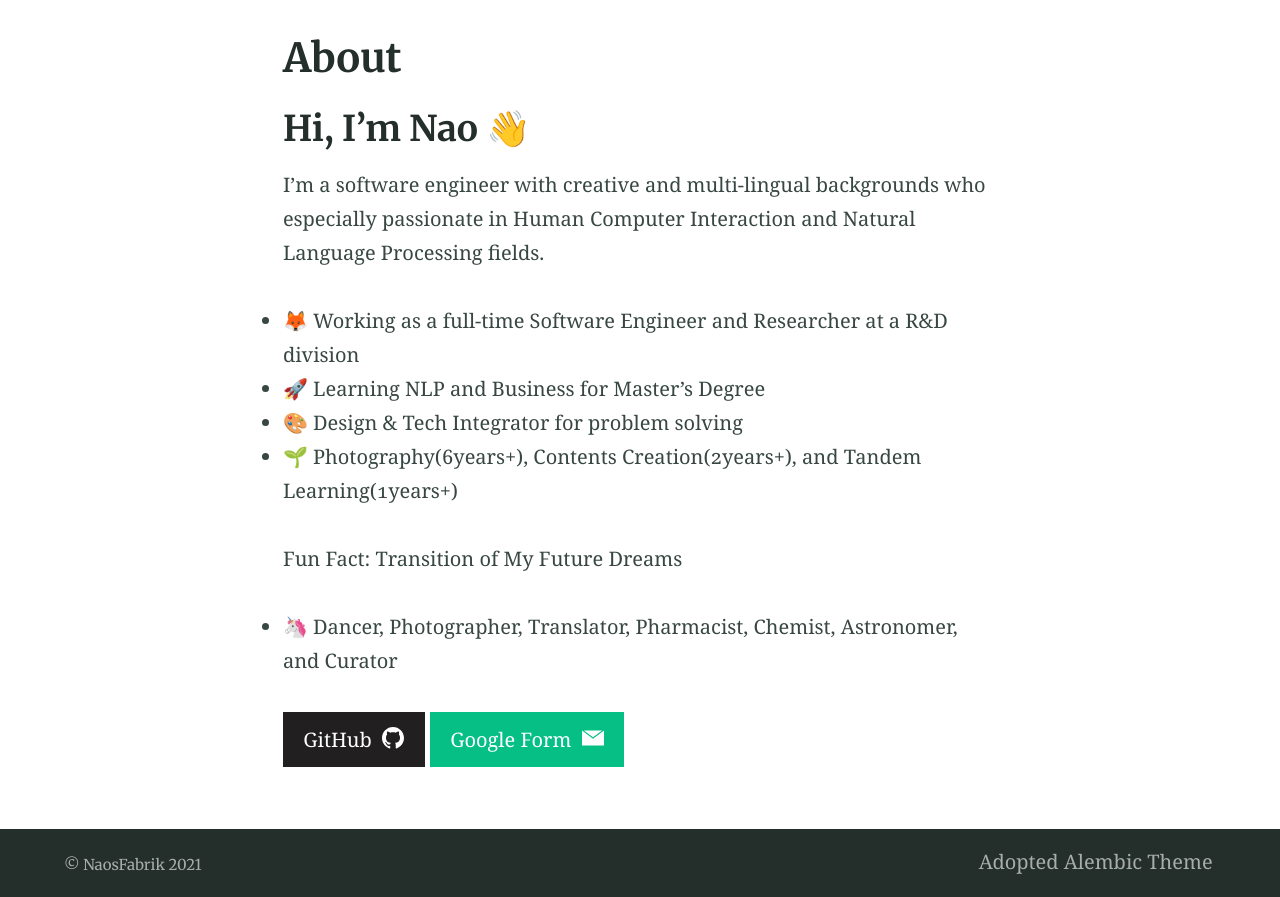
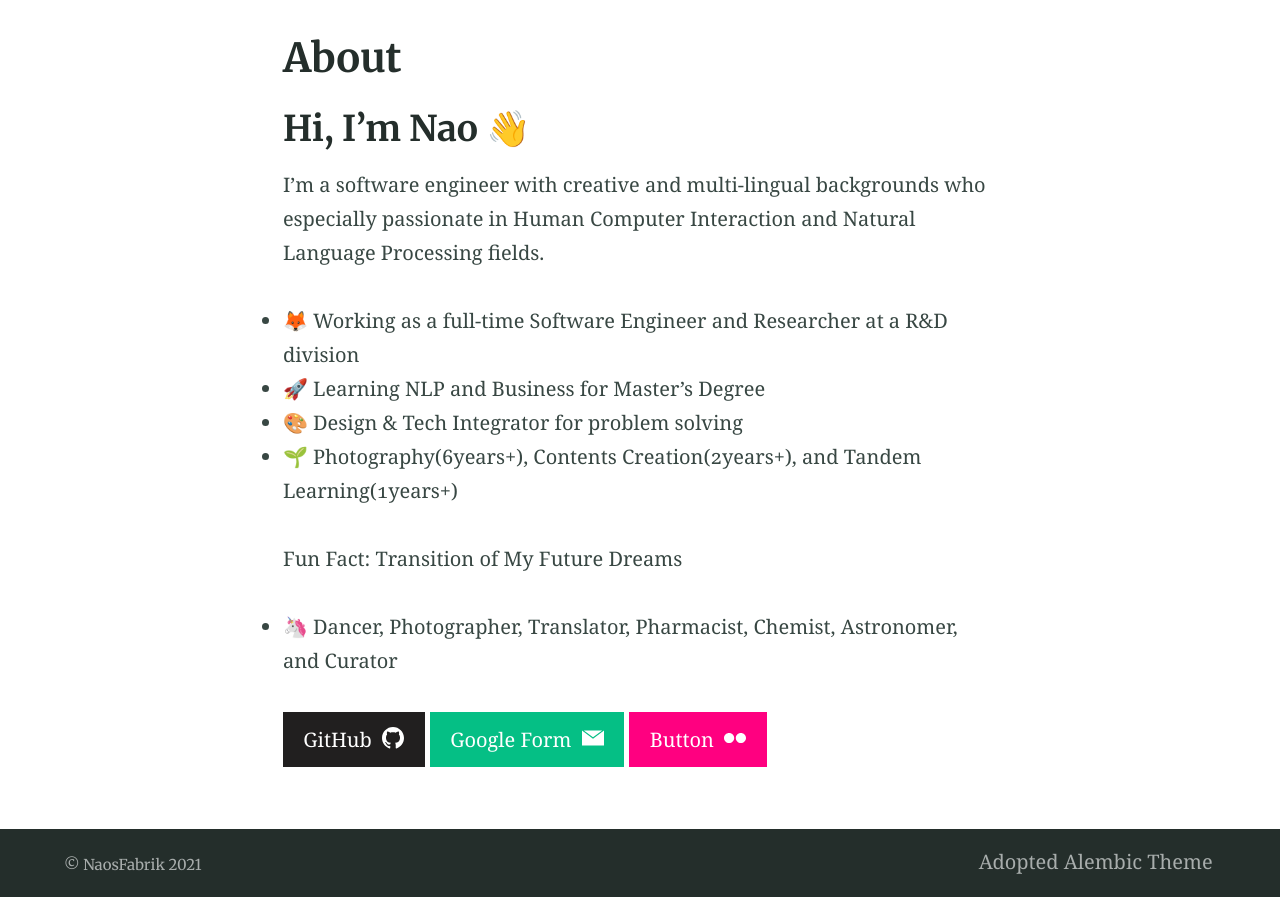
Before and after one commit to NaosFabrik/NaosFabrik.github.io, a Jekyll site: the page built from index.md, in a window 1280 px wide, cut to the strip 413-1310 px from the top of the page. Built offline with Jekyll 4.4.1, drawn with Linux system fonts in a browser that asks for light colours.

Commit message:
Update index.md

```diff
--- a/index.md
+++ b/index.md
@@ -15,4 +15,4 @@
 Fun Fact: Transition of My Future Dreams
 - 🦄 Dancer, Photographer, Translator, Pharmacist, Chemist, Astronomer, and Curator
 
-{% include button.html text="GitHub" icon="github" link="https://github.com/NaosFabrik" color="#211F1F" %}{% include button.html text="Google Form" icon="email" link="https://forms.gle/eNTHtCFPUnCRYaMWA" %}
+{% include button.html text="GitHub" icon="github" link="https://github.com/NaosFabrik" color="#211F1F" %}{% include button.html text="Google Form" icon="email" link="https://forms.gle/eNTHtCFPUnCRYaMWA" %}{% include button.html icon="flickr" link="" color="#FF0080" %}
```
